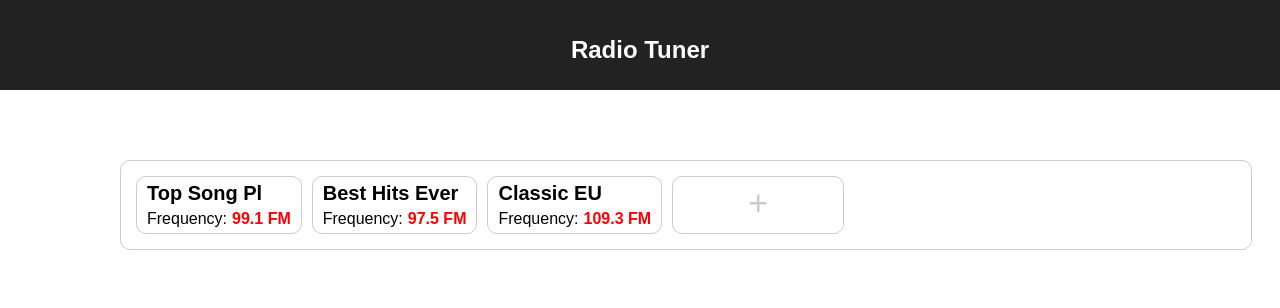
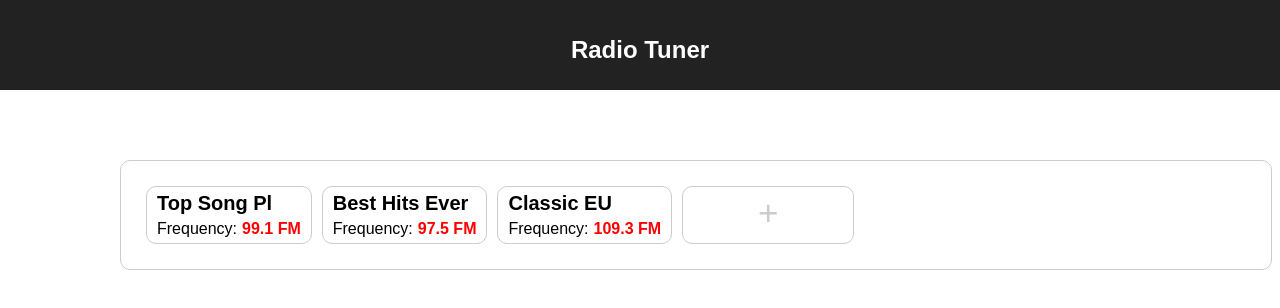
Before and after one commit to moniikag/radio-tuner2, a React (Create React App) app: page / in a window 1280 px wide. Shown: the top 308 px of the page. Built offline with nearby package versions, Linux system fonts and the light colour scheme.

Commit message:
Add first Routes

```diff
--- a/src/App.js
+++ b/src/App.js
@@ -1,6 +1,8 @@
 import React, { Component } from 'react'
+import { BrowserRouter, Route } from 'react-router-dom'
 
 import RadioStations from './components/RadioStations'
+import SingleStation from './components/SingleStation'
 import './App.css'
 
 class App extends Component {
@@ -10,11 +12,12 @@ class App extends Component {
         <header className="App-header">
           <h1 className="App-title">Radio Tuner</h1>
         </header>
-        <article className="main-article">
-          <section className="main-section">
-            <RadioStations />
-          </section>
-        </article>
+        <BrowserRouter>
+          <article className="main-article">
+            <Route path="/" component={RadioStations}/>
+            <Route path="/stations/:stationId" component={SingleStation}/>
+          </article>
+        </BrowserRouter>
       </div>
     )
   }
--- a/src/components/RadioStations/index.jsx
+++ b/src/components/RadioStations/index.jsx
@@ -59,10 +59,12 @@ class RadioStations extends Component {
   render() {
     const { addItemFormOpen } = this.state
     return (
-      <ul className="radio-stations-list">
-        {this.renderRadioStations()}
-        {addItemFormOpen ? this.renderForm() : this.renderButton()}
-      </ul>
+      <section className="main-section">
+        <ul className="radio-stations-list">
+          {this.renderRadioStations()}
+          {addItemFormOpen ? this.renderForm() : this.renderButton()}
+        </ul>
+      </section>
     )
   }
 }
--- a/src/index.css
+++ b/src/index.css
@@ -10,6 +10,7 @@ body {
 
 .main-section {
   width: 100%;
+  padding: 10px;
   margin: 20px;
   border: 1px solid #ccc;
   border-radius: 10px;
```
